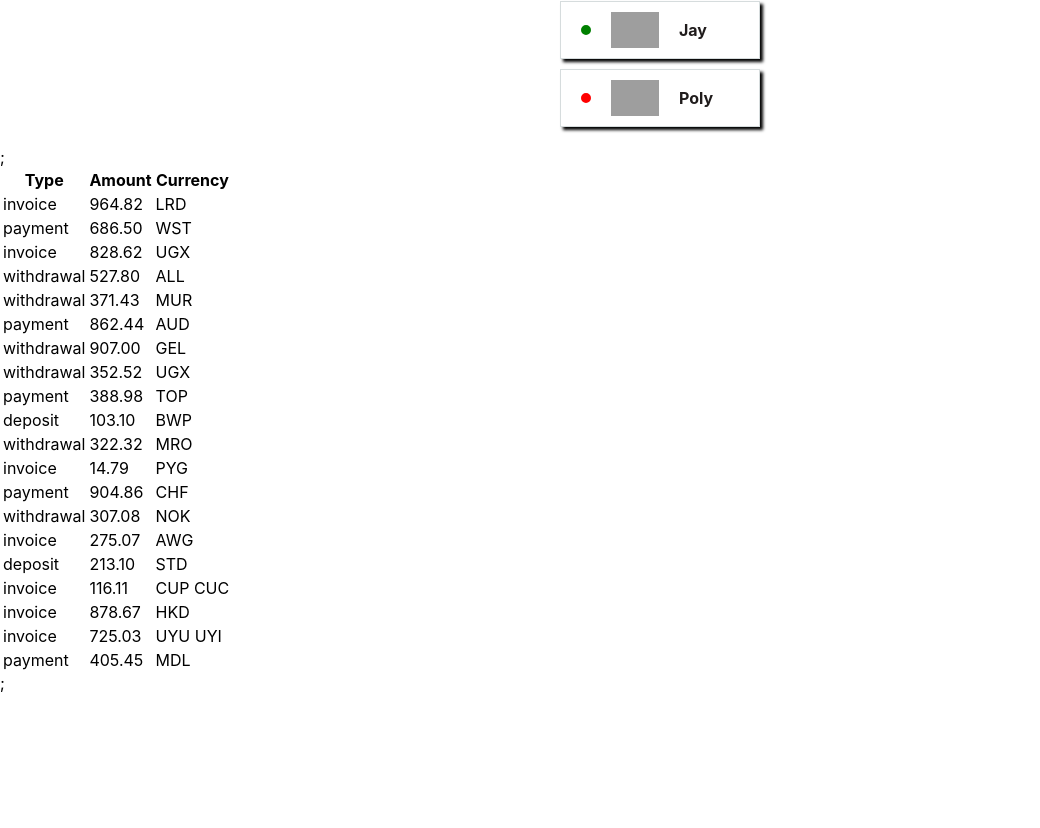
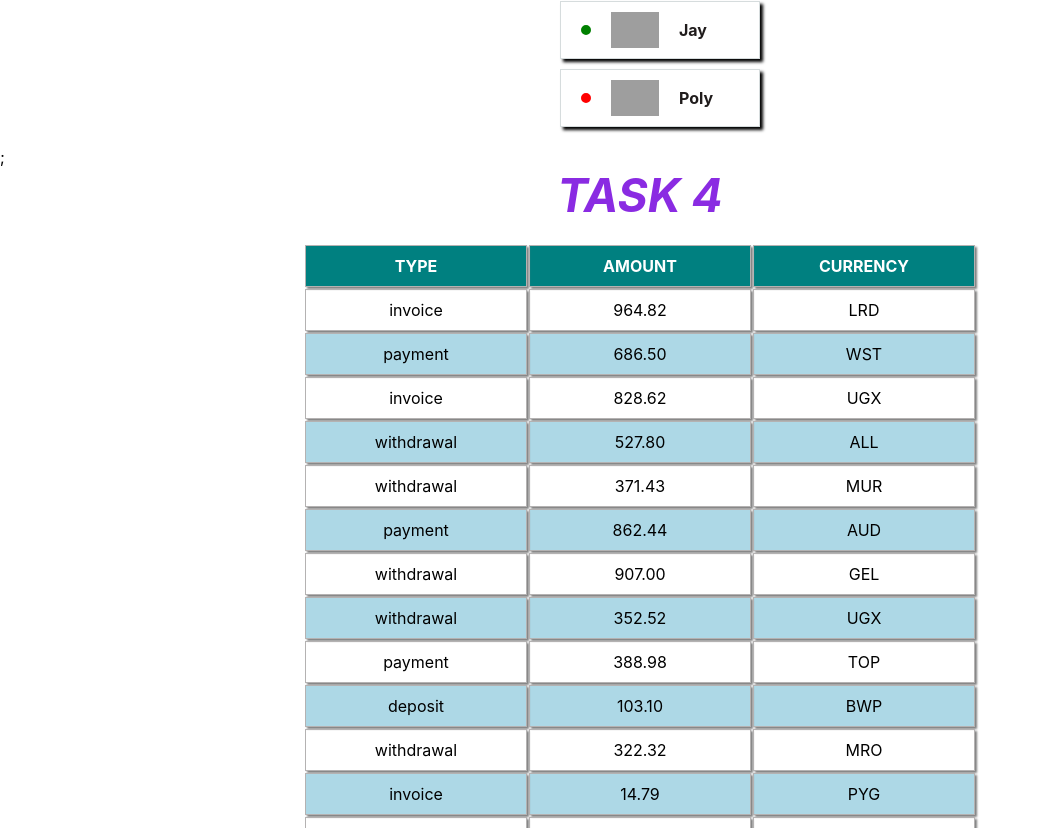
Before and after one commit to Tate-T/goit-react-hw-01-bc13, a React (Create React App) app: page / in a window 1280 px wide. Shown: the part 1892-2720 px from the top of the page, without its empty margins (0-1040 px from the left). Before the commit the page ends 2585 px from the top, so only its background shows below. Built offline with nearby package versions, Linux system fonts and the light colour scheme; grey boxes are pictures that could not be loaded.

Commit message:
added stules to task-4

```diff
--- a/src/componenets/TransactionHistory/TransactionHistory.jsx
+++ b/src/componenets/TransactionHistory/TransactionHistory.jsx
@@ -3,27 +3,30 @@ import propTypes from 'prop-types';
 
 const TransactionHistory = ({ items }) => {
     return (
+        <>
+            <h2>TASK 4</h2>
             <table className={s.transactionHistory}>
-            <thead>
+                <thead className={s.transactionHead}>
                     <tr>
-                    <th>Type</th>
-                    <th>Amount</th>
-                    <th>Currency</th>
+                        <th className={s.item}>Type</th>
+                        <th className={s.item}>Amount</th>
+                        <th className={s.item}>Currency</th>
                     </tr>
                 </thead>
 
-            <tbody>
+                <tbody >
                     {items.map(
                         ({ id, type, amount, currency }) => (
-                        <tr key={id}>
-                            <td>{type}</td>
-                            <td>{amount}</td>
-                            <td>{currency}</td>
+                            <tr key={id} className={s.transactionTable}>
+                                <td className={s.item}>{type}</td>
+                                <td className={s.item}>{amount}</td>
+                                <td className={s.item}>{currency}</td>
                             </tr>
                         )
                     )}
                 </tbody>
             </table>
+        </>
     )
 }
 
--- a/src/componenets/TransactionHistory/TransactionHistory.module.css
+++ b/src/componenets/TransactionHistory/TransactionHistory.module.css
@@ -1,3 +1,22 @@
-/* .transactionHistory {
+.transactionHistory {
+    margin: 20px auto;
+}
 
-} */
+.transactionHead {
+    padding: 20px;
+    background-color: teal;
+    color: #fff;
+    text-transform: uppercase;
+}
+
+.item {
+    width: 200px;
+    text-align: center;
+    padding: 10px;
+    border: 1px solid rgb(180, 178, 178);
+    box-shadow: 2px 2px 2px grey;
+}
+
+.transactionTable:nth-child(2n) {
+    background-color:lightblue;
+}
```
Lines whose indentation alone changed are shown as unchanged.
